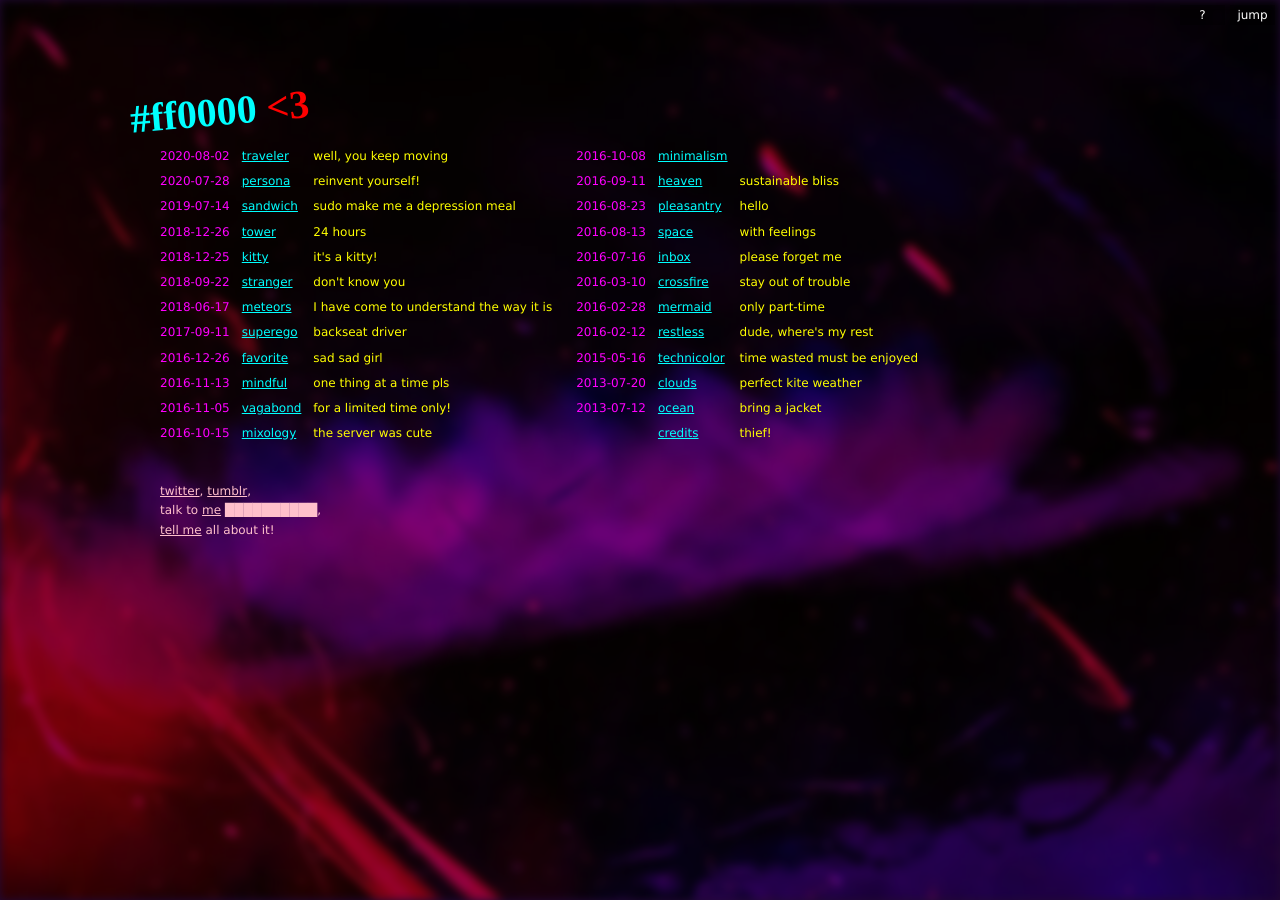
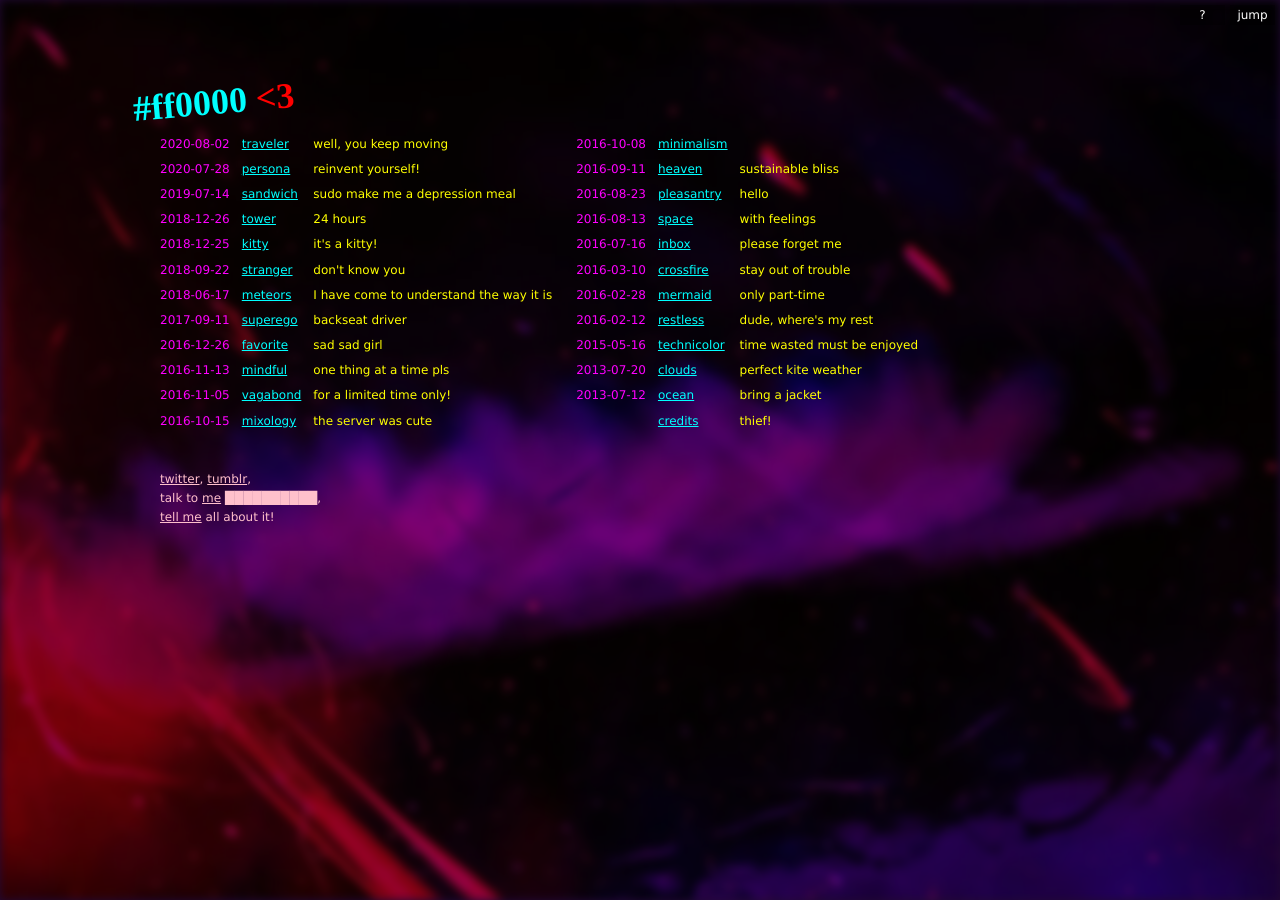
Before and after one commit to redsummernight/redsummernight.github.io, a Jekyll site: the page built from index.html, in a window 1280 px wide. Built offline with Jekyll 4.4.1, drawn with Linux system fonts in a browser that asks for light colours; some web fonts are replaced.

Commit message:
Use relative font sizes if possible

```diff
--- a/color/favorite/index.html
+++ b/color/favorite/index.html
@@ -23,7 +23,6 @@
 		width: 100%;
 		height: 100%;
 		overflow: hidden;
-		font-size: 24px;
 		background-color: black;
 		background-position: right bottom;
 		font-family: verdana, arial, sans-serif;
@@ -48,7 +47,6 @@
 	h1 {
 		margin: 0;
 		margin-top: 10px;
-		font-size: 1em;
 		font-weight: bold;
 		font-style: italic;
 
--- a/common/css/common.scss
+++ b/common/css/common.scss
@@ -44,7 +44,7 @@
 .center-text {
 	margin: 20px auto;
 	padding: 20px;
-	max-width: 700px;
+	max-width: 500px;
 	line-height: 1.6;
 }
 
--- a/gallery/vagabond/index.html
+++ b/gallery/vagabond/index.html
@@ -34,7 +34,7 @@
 		@include transform(translate(-50%, -50%));
 		padding: 5px 10px;
 		font-family: monospace;
-		font-size: 17px;
+		font-size: 1.5em;
 		background-color: black;
 		color: white;
 	}
--- a/index.html
+++ b/index.html
@@ -46,12 +46,13 @@
 	}
 
 	.wrapper p {
+		width: 100%;
 		margin-bottom: 4em;
 	}
 
 	h1 {
 		font-family: 'Sedgwick Ave', cursive;
-		font-size: 40px;
+		font-size: 3em;
 		display: inline-block;
 		margin-top: 1.5em;
 		margin-left: -0.75em;
--- a/persona/index.html
+++ b/persona/index.html
@@ -52,7 +52,7 @@
 
 	h1 {
 		font-family: 'Monoton', cursive;
-		font-size: 40px;
+		font-size: 3em;
 		letter-spacing: 5px;
 		color: #ff1493;
 		text-shadow: 0px 0px 10px #f21616;
@@ -86,7 +86,7 @@
 
 section {
 	font-family: 'Gochi Hand', cursive;
-	font-size: 16px;
+	font-size: 1.4em;
 	margin: 0 auto;
 	margin-bottom: 70px;
 
--- a/space/style.scss
+++ b/space/style.scss
@@ -18,7 +18,7 @@
 h1 {
 	color: $text-color;
 	font-weight: bold;
-	font-size: 45px;
+	font-size: 3.5em;
 	letter-spacing: 0.2em;
 	text-shadow: 0 0 10px black;
 
```
